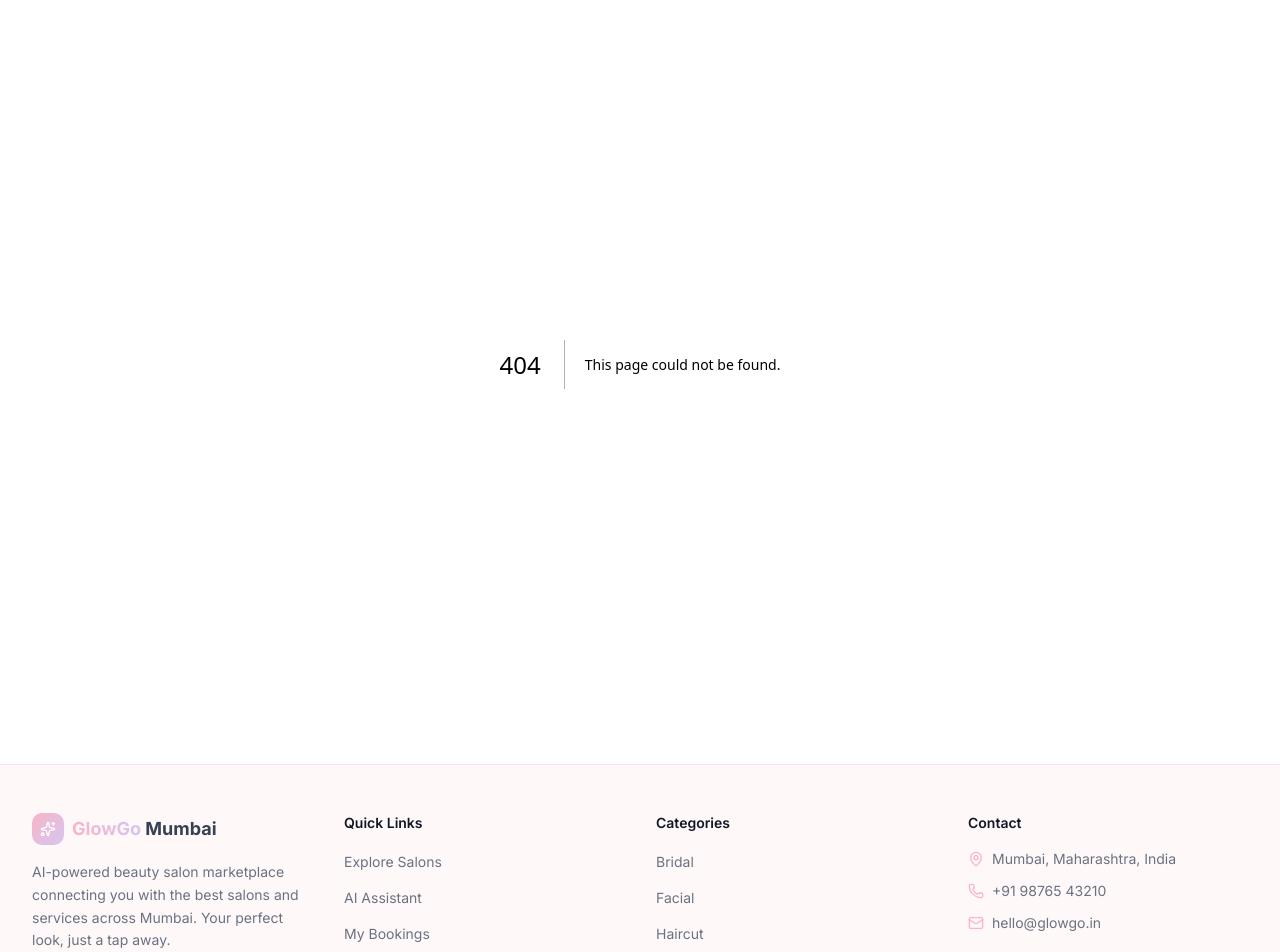
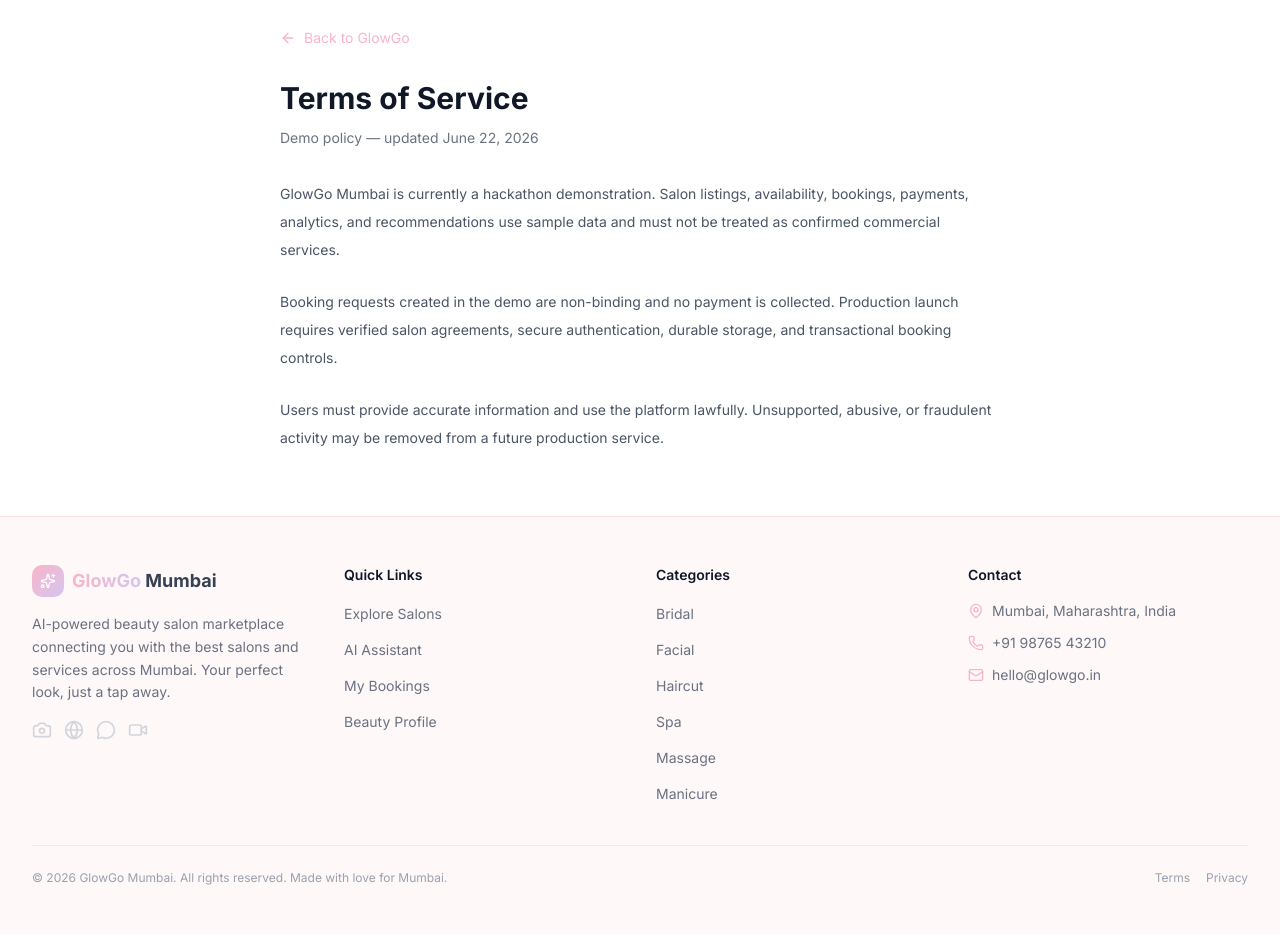
Before and after one commit to anshpatel2212/SuperXgen-HACKX, a Next.js app: page /terms in a window 1280 px wide. Before the commit this address had no page. Shown: the part 100-1052 px from the top of the page. Built offline with nearby package versions, Linux system fonts and the light colour scheme.

Commit message:
chore: update demo docs and legal routes

```diff
--- /dev/null
+++ b/src/app/privacy/page.tsx
@@ -0,0 +1,29 @@
+import Link from "next/link"
+import { ArrowLeft } from "lucide-react"
+
+export default function PrivacyPage() {
+  return (
+    <div className="mx-auto max-w-3xl px-4 py-16 sm:px-6">
+      <Link href="/" className="mb-8 inline-flex items-center gap-2 text-sm text-glowgo-pink hover:underline">
+        <ArrowLeft className="size-4" />
+        Back to GlowGo
+      </Link>
+      <h1 className="text-3xl font-bold text-gray-900">Privacy Policy</h1>
+      <p className="mt-3 text-sm text-gray-500">Demo policy — updated June 22, 2026</p>
+      <div className="mt-8 space-y-6 text-sm leading-7 text-gray-600">
+        <p>
+          This hackathon demo stores account and preference information in the current browser and keeps some booking
+          data in temporary server memory. It is not suitable for sensitive or production personal information.
+        </p>
+        <p>
+          Do not enter real passwords, payment details, or confidential addresses. Demo data may be cleared when the
+          browser storage or development server is reset.
+        </p>
+        <p>
+          A production release will use secure authentication, a documented retention policy, encrypted transport,
+          access controls, and user data-management workflows before accepting real customer information.
+        </p>
+      </div>
+    </div>
+  )
+}
--- /dev/null
+++ b/src/app/terms/page.tsx
@@ -0,0 +1,29 @@
+import Link from "next/link"
+import { ArrowLeft } from "lucide-react"
+
+export default function TermsPage() {
+  return (
+    <div className="mx-auto max-w-3xl px-4 py-16 sm:px-6">
+      <Link href="/" className="mb-8 inline-flex items-center gap-2 text-sm text-glowgo-pink hover:underline">
+        <ArrowLeft className="size-4" />
+        Back to GlowGo
+      </Link>
+      <h1 className="text-3xl font-bold text-gray-900">Terms of Service</h1>
+      <p className="mt-3 text-sm text-gray-500">Demo policy — updated June 22, 2026</p>
+      <div className="mt-8 space-y-6 text-sm leading-7 text-gray-600">
+        <p>
+          GlowGo Mumbai is currently a hackathon demonstration. Salon listings, availability, bookings, payments,
+          analytics, and recommendations use sample data and must not be treated as confirmed commercial services.
+        </p>
+        <p>
+          Booking requests created in the demo are non-binding and no payment is collected. Production launch requires
+          verified salon agreements, secure authentication, durable storage, and transactional booking controls.
+        </p>
+        <p>
+          Users must provide accurate information and use the platform lawfully. Unsupported, abusive, or fraudulent
+          activity may be removed from a future production service.
+        </p>
+      </div>
+    </div>
+  )
+}
--- a/src/components/shared/footer.tsx
+++ b/src/components/shared/footer.tsx
@@ -4,7 +4,7 @@ import { Sparkles, Globe, MessageCircle, Video, Camera, Mail, Phone, MapPin } fr
 const QUICK_LINKS = [
   { href: "/explore", label: "Explore Salons" },
   { href: "/ai-assistant", label: "AI Assistant" },
-  { href: "/booking", label: "My Bookings" },
+  { href: "/dashboard/bookings", label: "My Bookings" },
   { href: "/dashboard/preferences", label: "Beauty Profile" },
 ]
 
@@ -37,18 +37,18 @@ export function Footer() {
               perfect look, just a tap away.
             </p>
             <div className="flex gap-3">
-              <Link href="#" className="text-gray-400 hover:text-glowgo-pink transition-colors" aria-label="Instagram">
+              <span className="cursor-not-allowed text-gray-300" aria-label="Instagram coming after the demo" title="Social channels coming after the demo">
                 <Camera className="w-5 h-5" />
-              </Link>
-              <Link href="#" className="text-gray-400 hover:text-glowgo-pink transition-colors" aria-label="Facebook">
+              </span>
+              <span className="cursor-not-allowed text-gray-300" aria-label="Facebook coming after the demo" title="Social channels coming after the demo">
                 <Globe className="w-5 h-5" />
-              </Link>
-              <Link href="#" className="text-gray-400 hover:text-glowgo-pink transition-colors" aria-label="Twitter">
+              </span>
+              <span className="cursor-not-allowed text-gray-300" aria-label="Community channel coming after the demo" title="Social channels coming after the demo">
                 <MessageCircle className="w-5 h-5" />
-              </Link>
-              <Link href="#" className="text-gray-400 hover:text-glowgo-pink transition-colors" aria-label="Youtube">
+              </span>
+              <span className="cursor-not-allowed text-gray-300" aria-label="YouTube coming after the demo" title="Social channels coming after the demo">
                 <Video className="w-5 h-5" />
-              </Link>
+              </span>
             </div>
           </div>
 
@@ -101,10 +101,14 @@ export function Footer() {
           </div>
         </div>
 
-        <div className="mt-10 pt-6 border-t border-rose-100">
-          <p className="text-center text-xs text-gray-400">
+        <div className="mt-10 flex flex-col items-center justify-between gap-3 border-t border-rose-100 pt-6 sm:flex-row">
+          <p className="text-xs text-gray-400">
             &copy; {new Date().getFullYear()} GlowGo Mumbai. All rights reserved. Made with love for Mumbai.
           </p>
+          <div className="flex gap-4 text-xs">
+            <Link href="/terms" className="text-gray-400 hover:text-gray-700">Terms</Link>
+            <Link href="/privacy" className="text-gray-400 hover:text-gray-700">Privacy</Link>
+          </div>
         </div>
       </div>
     </footer>
```
Also changed, not shown: 1 other file (tests, documents, lock files or other folders).
